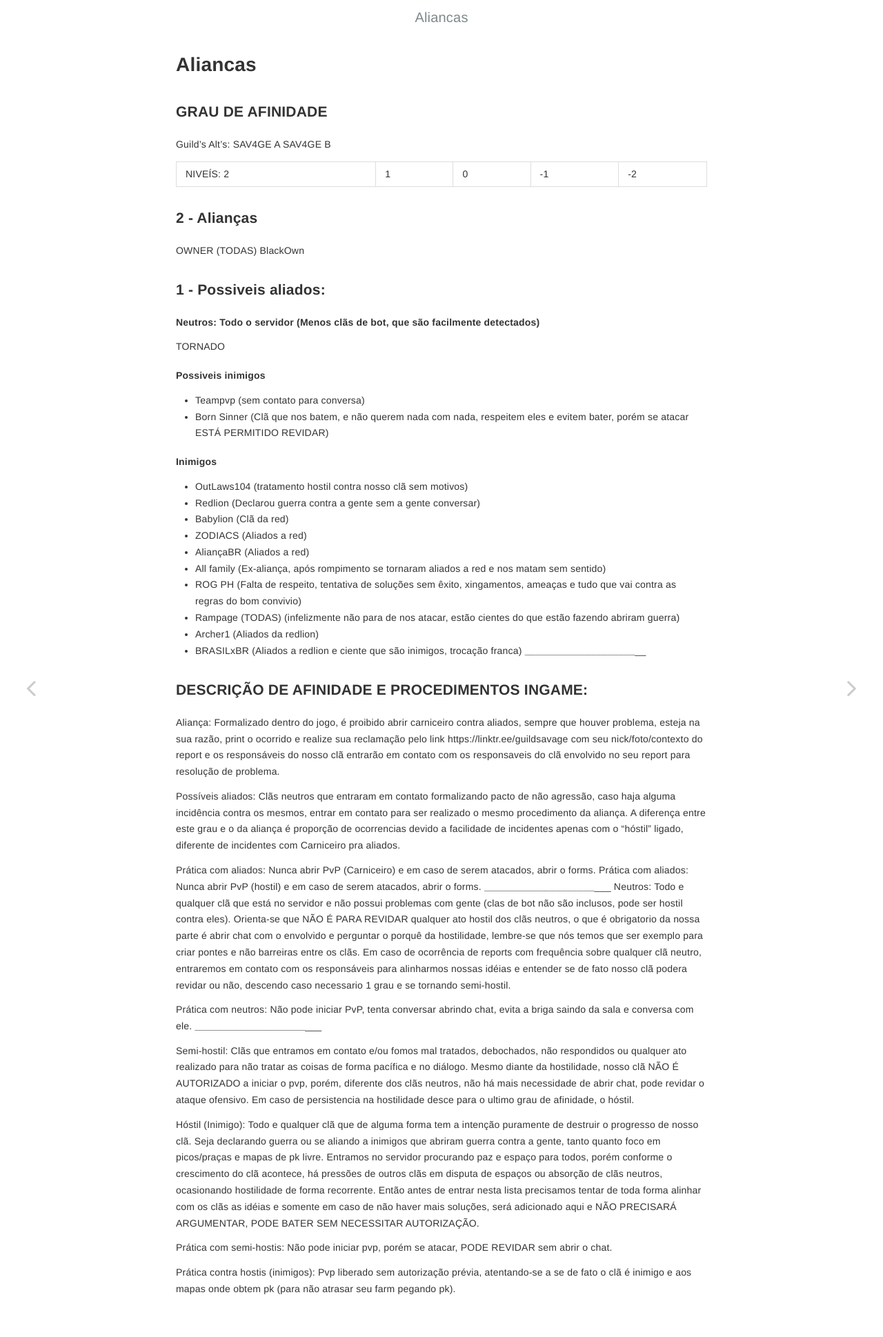
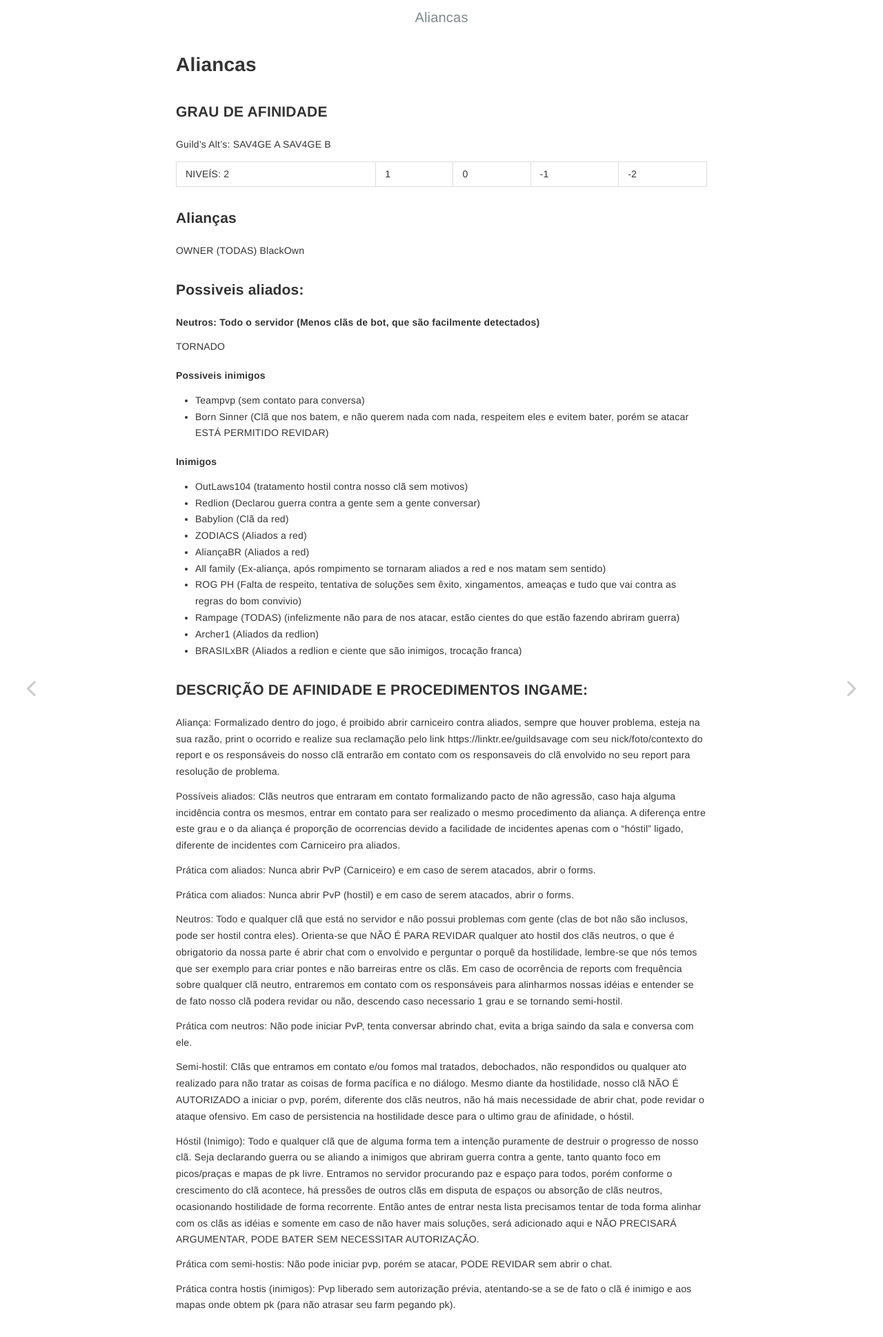
Before and after one commit to savageguild/savageguild.github.io, a Jekyll site: the page built from _posts/2021-01-03-aliancas.md, in a window 1280 px wide. Shown: the top 1938 px of the page at 69% size. Built offline with Jekyll 4.4.1, drawn with Linux system fonts in a browser that asks for light colours; our own code applies the rules of GitHub Pages for plain Markdown files.

Commit message:
edit alianca

```diff
--- a/_posts/2021-01-03-aliancas.md
+++ b/_posts/2021-01-03-aliancas.md
@@ -5,11 +5,12 @@ SAV4GE B
 
 NIVEÍS: 2 | 1 |  0 | -1 | -2
 
-### 2 - Alianças
+### Alianças
 OWNER (TODAS)
 BlackOwn
 
-### 1 - Possiveis aliados:
+### Possiveis aliados:
+
 ##### Neutros: Todo o servidor (Menos clãs de bot, que são facilmente detectados)
 TORNADO
 
@@ -28,7 +29,7 @@ TORNADO
 - Rampage (TODAS) (infelizmente não para de nos atacar, estão cientes do que estão fazendo abriram guerra)
 - Archer1 (Aliados da redlion)
 - BRASILxBR (Aliados a redlion e ciente que são inimigos, trocação franca)
-______________________________________________________________
+
 
 ### DESCRIÇÃO DE AFINIDADE E PROCEDIMENTOS INGAME:
 
@@ -37,12 +38,13 @@ Aliança: Formalizado dentro do jogo, é proibido abrir carniceiro contra aliado
 Possíveis aliados: Clãs neutros que entraram em contato formalizando pacto de não agressão, caso haja alguma incidência contra os mesmos, entrar em contato para ser realizado o mesmo procedimento da aliança. A diferença entre este grau e o da aliança é proporção de ocorrencias devido a facilidade de incidentes apenas com o "hóstil" ligado, diferente de  incidentes com Carniceiro pra aliados.
 
 Prática com aliados: Nunca abrir PvP (Carniceiro) e em caso de serem atacados, abrir o forms.
+
 Prática com aliados: Nunca abrir PvP (hostil) e em caso de serem atacados, abrir o forms.
-_______________________________________________________________
+
 Neutros: Todo e qualquer clã que está no servidor e não possui problemas com gente (clas de bot não são inclusos, pode ser hostil contra eles). Orienta-se que NÃO É PARA REVIDAR qualquer ato hostil dos clãs neutros, o que é obrigatorio da nossa parte é abrir chat com o envolvido e perguntar o porquê da hostilidade, lembre-se que nós temos que ser exemplo para criar pontes e não barreiras entre os clãs. Em caso de ocorrência de reports com frequência sobre qualquer clã neutro, entraremos em contato com os responsáveis para alinharmos nossas idéias e entender se de fato nosso clã podera revidar ou não, descendo caso necessario 1 grau e se tornando semi-hostil.
 
 Prática com neutros: Não pode iniciar PvP, tenta conversar abrindo chat, evita a briga saindo da sala e conversa com ele.
-_______________________________________________________________
+
 
 Semi-hostil: Clãs que entramos em contato e/ou fomos mal tratados, debochados, não respondidos ou qualquer ato realizado para não tratar as coisas de forma pacífica e no diálogo. Mesmo diante da hostilidade, nosso clã NÃO É AUTORIZADO a iniciar o pvp, porém, diferente dos clãs neutros, não há mais necessidade de abrir chat, pode revidar o ataque ofensivo. Em caso de persistencia na hostilidade desce para o ultimo grau de afinidade, o hóstil.
 
```
